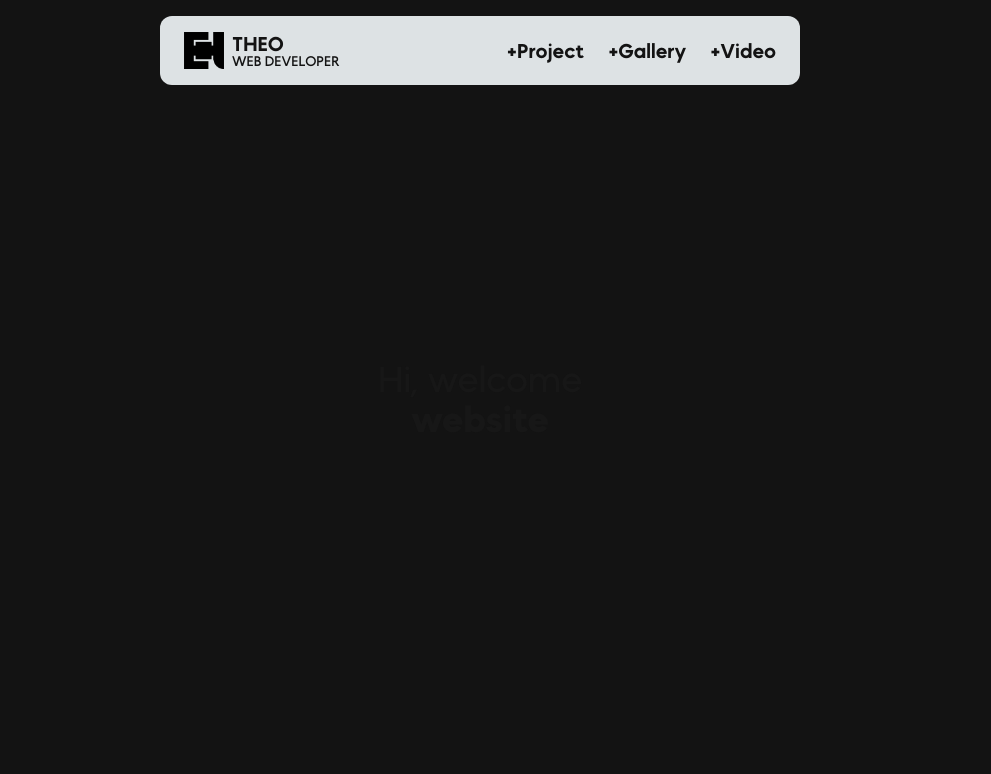
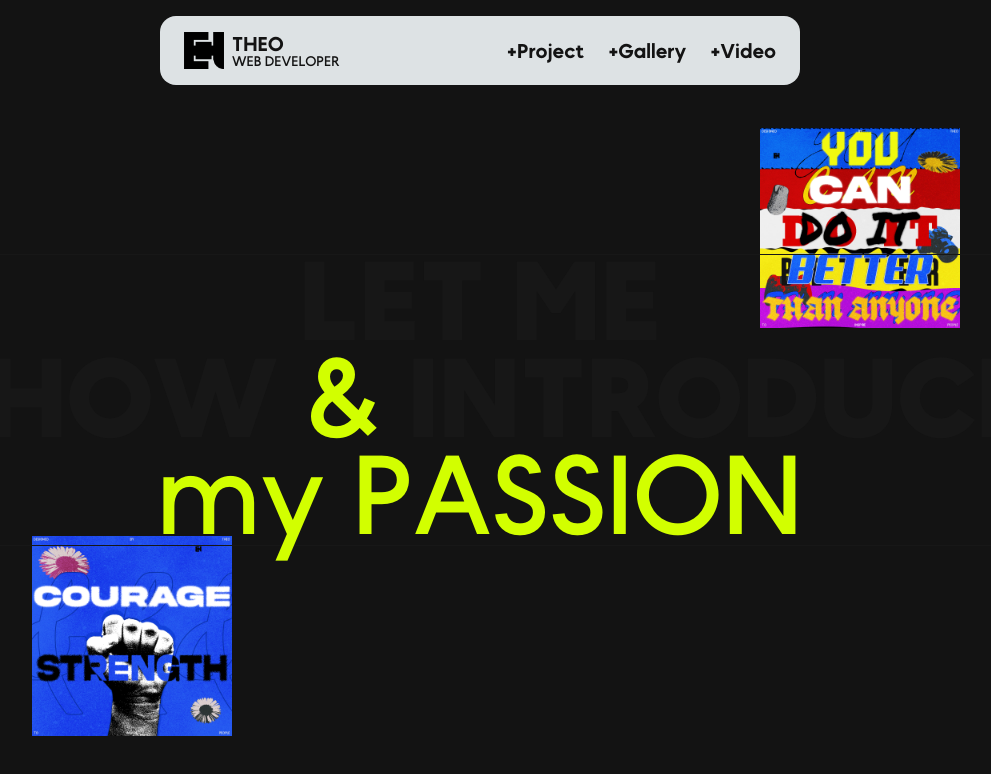
Before and after one commit to theoyoth/portfolio-v4, a Next.js app: page / in a window 1280 px wide. Shown: the top 774 px of the page, without its empty margins (160-1151 px from the left). Built offline with nearby package versions, Linux system fonts and the light colour scheme.

Commit message:
create hero page

```diff
--- a/app/layout.tsx
+++ b/app/layout.tsx
@@ -37,7 +37,7 @@ export default function RootLayout({ children }: LayoutProps<"/">) {
       className='h-full antialiased'
     >
       <body className={`${okine.className} min-h-full flex flex-col bg-primary`}>
-        <LoadingProgress />
+        {/* <LoadingProgress /> */}
         <>
           <Navbar />
           {children}
--- a/app/page.tsx
+++ b/app/page.tsx
@@ -1,9 +1,85 @@
+"use client"
+
+import { SplitText } from "gsap/all";
+import Image from "next/image";
+import { useRef } from "react";
+import { useGSAP } from "@gsap/react";
+import gsap from "gsap";
 
 export default function Home() {
+  gsap.registerPlugin(useGSAP)
+
+  const container = useRef<HTMLDivElement>(null)
+  const mainText = useRef(null)
+  const split = useRef<SplitText | null>(null)
+
+  const {contextSafe} = useGSAP(() => {
+    split.current = SplitText.create(mainText.current,{
+      type:"chars"
+    })
+  },{scope:container})
+
+  const animateWeightText = contextSafe(() => {
+    if (!split.current) return
+
+    split.current.chars.forEach((el) => {
+      gsap.from(el,{
+        fontWeight:400,
+        stagger:0.02,
+        ease:"power3.in"
+      })
+      gsap.to(el,{
+        fontWeight:800,
+        stagger:0.02,
+        ease:"power3.in"
+      })
+    })
+  })
+
+  const resetWeightText = contextSafe(() => {
+    if (!split.current) return
+
+    split.current.chars.forEach((el) => {
+      gsap.from(el,{
+        fontWeight:800,
+        stagger:0.02,
+        ease:"power3.in"
+      })
+      gsap.to(el,{
+        fontWeight:400,
+        stagger:0.02,
+        ease:"power3.in"
+      })
+    })
+  })
+
+
   return (
-    <div className="text-4xl h-screen flex flex-col flex-1 items-center justify-center bg-primary">
-      <h1 className="font-normal">Hi, welcome</h1>
-      <h2 className="font-bold">website</h2>
+    <div ref={container} className="text-4xl h-screen flex flex-col flex-1 items-center justify-center bg-primary">
+      <div className="relative z-50">
+        <h1
+          ref={mainText}
+          onMouseEnter={animateWeightText}
+          onMouseLeave={resetWeightText}
+          className="border md:text-[7rem] text-[4rem] font-bold text-center md:leading-24 leading-none">
+            LET ME <br/>SHOW <span className="text-third font-normal">&</span> INTRODUCE <br/><span className="text-third font-normal">my PASSION</span></h1>
+      </div>
+      <Image
+        src="/assets/hero1.jpg"
+        preload={true}
+        width={200}
+        height={200}
+        alt="hero image 1"
+        className="absolute z-10 md:bottom-16 bottom-32 md:left-48"
+      />
+      <Image
+        src="/assets/hero2.jpg"
+        preload={true}
+        width={200}
+        height={200}
+        alt="hero image 2"
+        className="absolute z-10 md:top-32 top-32 md:right-40"
+      />
     </div>
   );
 }
--- a/components/navbar.tsx
+++ b/components/navbar.tsx
@@ -3,16 +3,16 @@ import Link from "next/link"
 
 const Navbar = () => {
   return (
-    <div className="absolute top-4 left-1/2 -translate-x-1/2 md:w-[50%] w-[90%] bg-[#dde2e4] text-primary md:rounded-xl rounded-md px-2 py-1 md:px-6 md:py-4">
+    <div className="absolute top-4 left-1/2 -translate-x-1/2 md:w-[50%] w-[90%] bg-[#dde2e4] text-primary md:rounded-2xl rounded-xl p-4 md:px-6 md:py-4">
       <div className="flex justify-between items-center">
         <div className="flex gap-2 items-center">
           <Image src="/logo-black.png" width={40} height={100} alt="theo logo" />
-          <div className="flex flex-col">
+          <div className="md:flex hidden flex-col">
             <p className="font-medium text-xl leading-none">THEO</p>
             <p className="font-normal text-sm leading-none">WEB DEVELOPER</p>
           </div>
         </div>
-        <div className="flex gap-6 text-xl font-medium">
+        <div className="md:flex hidden gap-6 text-xl font-medium">
           <Link href="#">+Project</Link>
           <Link href="#">+Gallery</Link>
           <Link href="#">+Video</Link>
```
Also changed, not shown: public/assets/hero1.jpg (added), public/assets/hero2.jpg (added).
